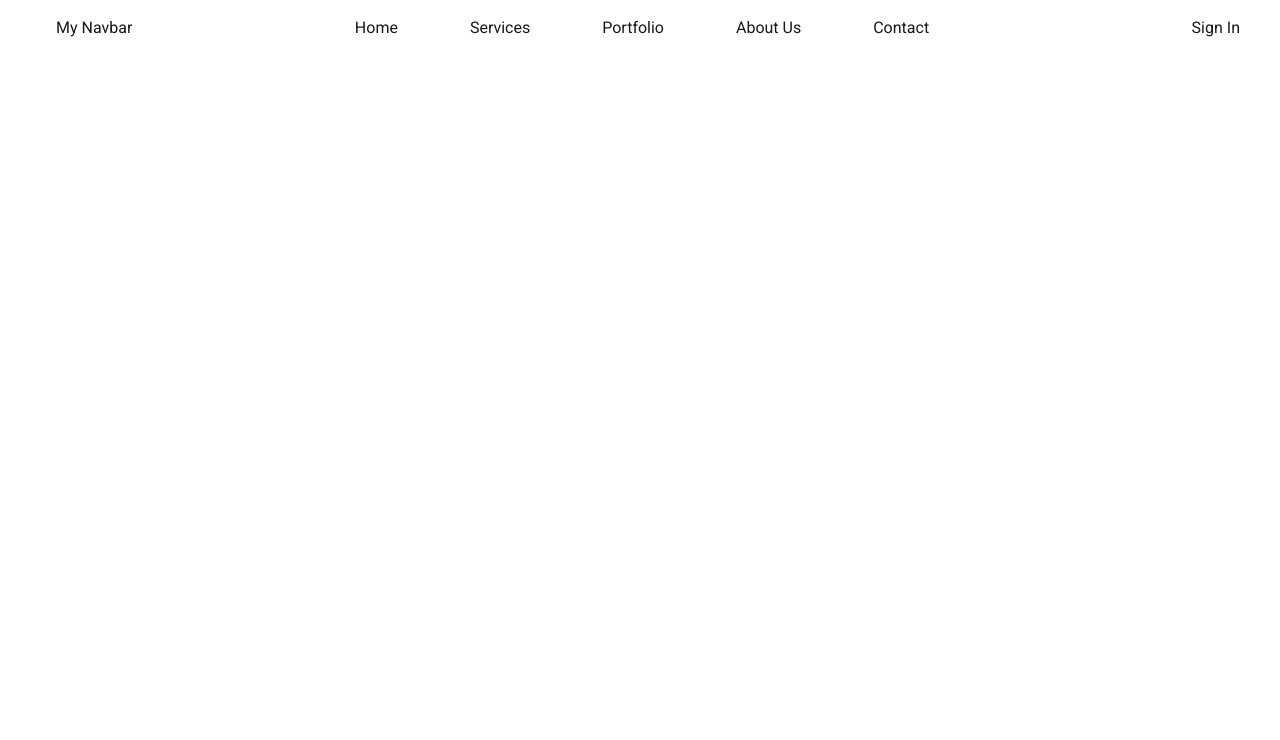
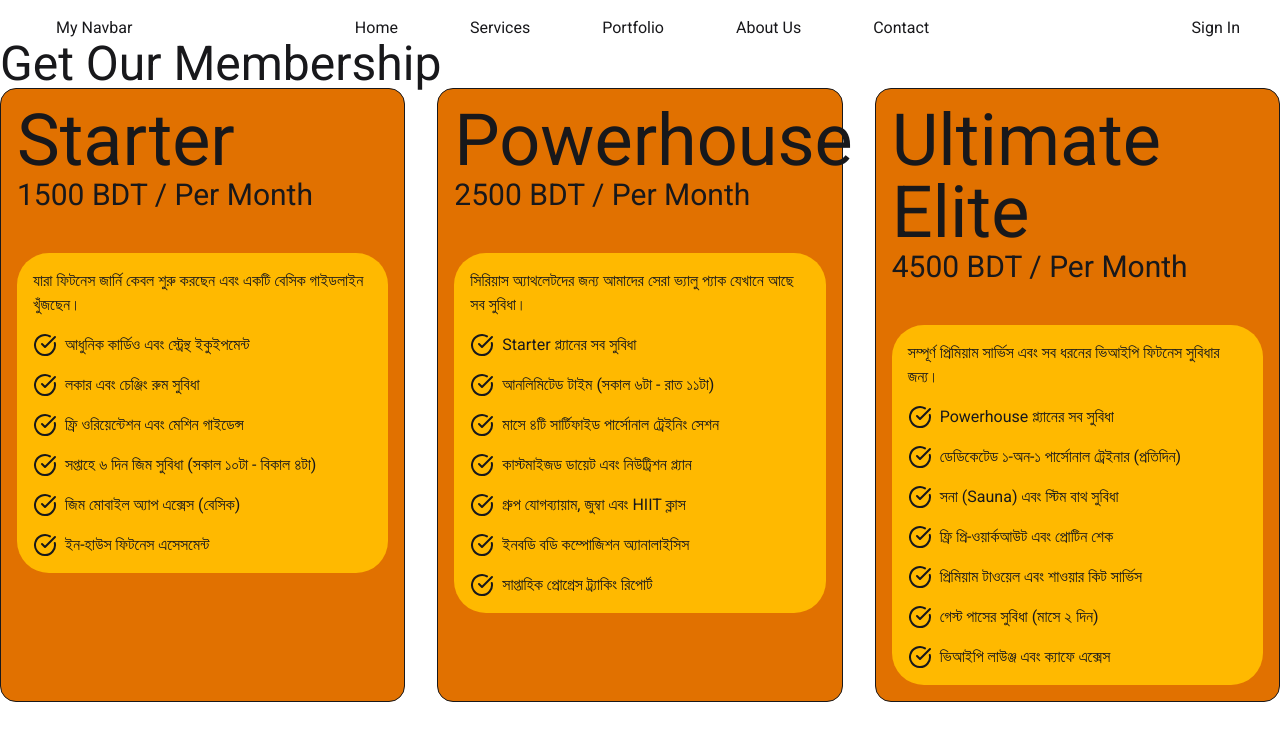
Before and after one commit to shafrinahamed0007/M34_react_tailwind-pricing-option, a React (Vite) app: page / in a window 1280 px wide. Shown: the top 740 px of the page. Built offline with nearby package versions, Linux system fonts and the light colour scheme.

Commit message:
display Pricing option in pricing card

```diff
--- a/src/App.jsx
+++ b/src/App.jsx
@@ -1,6 +1,10 @@
+import { Suspense } from "react";
 import "./App.css";
 import DaisyNav from "./Components/DaisyNav/DaisyNav";
 import Navbar from "./Components/Navbar/Navbar";
+import PricingOption from "./Components/PricingOption/PricingOption";
+
+const pricingPromise = fetch("pricingData.json").then((res) => res.json());
 
 function App() {
   return (
@@ -9,6 +13,16 @@ function App() {
         <Navbar></Navbar>
         {/* <DaisyNav></DaisyNav> */}
       </header>
+
+      <main>
+        <Suspense
+          fallback={
+            <span className="loading loading-spinner loading-xl"></span>
+          }
+        >
+          <PricingOption pricingPromise={pricingPromise}></PricingOption>
+        </Suspense>
+      </main>
     </>
   );
 }
--- /dev/null
+++ b/src/Components/PricingCard/PricingCard.jsx
@@ -0,0 +1,30 @@
+import React from "react";
+import PricingFeatures from "./PricingFeatures";
+
+const PricingCard = ({ pricing }) => {
+  const {name,  price, description,currency, features} = pricing;
+
+  console.log(pricing);
+  return (
+    <div className="border bg-amber-600 rounded-2xl p-4">
+      {/* card header */}
+      <div>
+        <h1 className="text-7xl">{name}</h1>
+        <h4 className="text-3xl">
+          {price} {currency} / Per Month
+        </h4>
+      </div>
+
+      {/* card body */}
+      <div className="bg-amber-400 p-4 rounded-4xl mt-10">
+        <p>{description}</p>
+        {
+            features.map((features, index) => <PricingFeatures key={index} features={features}></PricingFeatures>)
+        }
+
+      </div>
+    </div>
+  );
+};
+
+export default PricingCard;
--- /dev/null
+++ b/src/Components/PricingCard/PricingFeatures.jsx
@@ -0,0 +1,10 @@
+import { CircleCheckBig } from 'lucide-react';
+import React from 'react';
+
+const PricingFeatures = ({features}) => {
+  return (
+    <p className='flex mt-4'> <CircleCheckBig className='mr-2'/>{features}</p>
+  );
+};
+
+export default PricingFeatures;
--- a/src/Components/PricingOption/PricingOption.jsx
+++ b/src/Components/PricingOption/PricingOption.jsx
@@ -1,9 +1,17 @@
-import React from 'react';
+import React, { use } from "react";
+import PricingCard from "../PricingCard/PricingCard";
 
-const PricingOption = () => {
+const PricingOption = ({ pricingPromise }) => {
+  const pricingData = use(pricingPromise);
+//   console.log(pricingData);
   return (
     <div>
-
+      <h2 className="text-5xl">Get Our Membership</h2>
+      <div className="grid md:grid-cols-3 gap-8">
+        {pricingData.map((pricing) => (
+          <PricingCard key={pricing.id} pricing={pricing}></PricingCard>
+        ))}
+      </div>
     </div>
   );
 };
```
